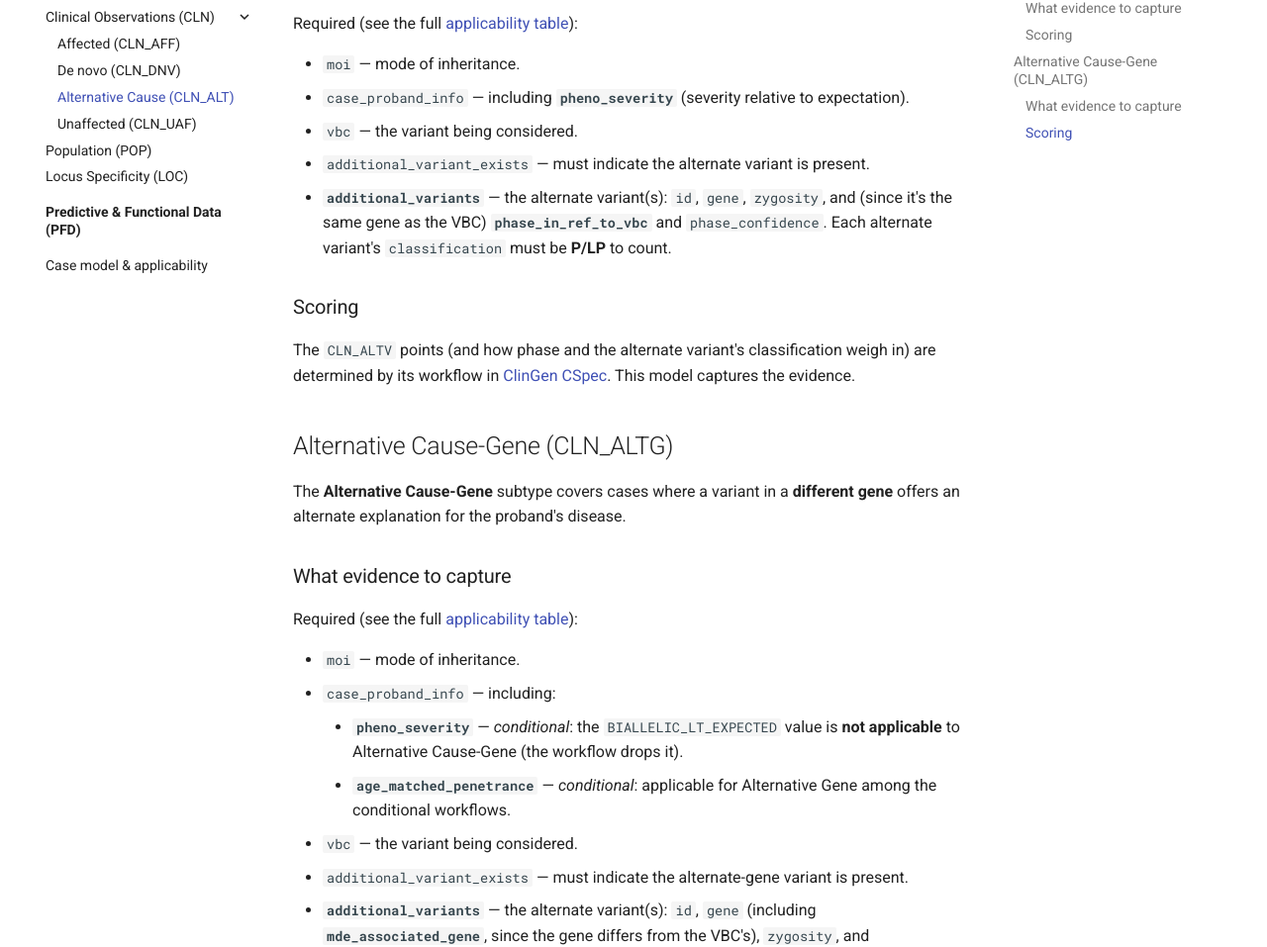
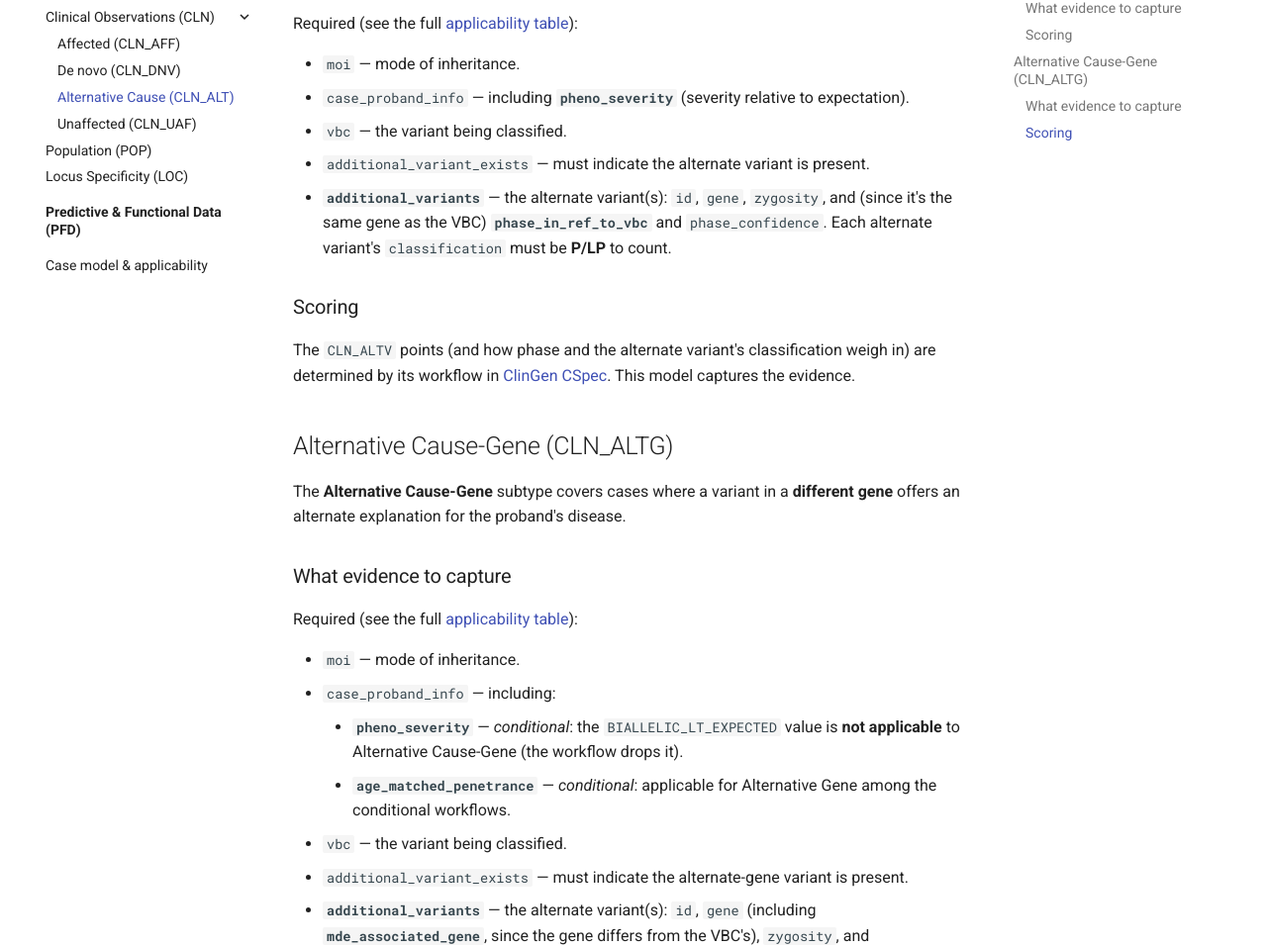
Before and after one commit to clingen-data-model/svcv4-model, an MkDocs documentation site: the page built from docs/workflows/hod/cln/cln-alt.md, in a window 1280 px wide and 1400 px high, scrolled down 540 px. Shown: the part 193-1150 px from the top of the window at 99% size. Built offline with MkDocs 1.6.1 and Material for MkDocs 9.7.7, drawn with Linux system fonts in a browser that asks for light colours; comment, search, counter and statistics services are not loaded.

Commit message:
Update cln-alt.md
Updating considered > classified

```diff
--- a/docs/workflows/hod/cln/cln-alt.md
+++ b/docs/workflows/hod/cln/cln-alt.md
@@ -27,7 +27,7 @@ Required (see the full [applicability table](../../case-model.md)):
 - `moi` — mode of inheritance.
 - `case_proband_info` — including **`pheno_severity`** (severity relative to
   expectation).
-- `vbc` — the variant being considered.
+- `vbc` — the variant being classified.
 - `additional_variant_exists` — must indicate the alternate variant is present.
 - **`additional_variants`** — the alternate variant(s): `id`, `gene`,
   `zygosity`, and (since it's the same gene as the VBC) **`phase_in_ref_to_vbc`**
@@ -55,7 +55,7 @@ Required (see the full [applicability table](../../case-model.md)):
       **not applicable** to Alternative Cause-Gene (the workflow drops it).
     - **`age_matched_penetrance`** — *conditional*: applicable for Alternative
       Gene among the conditional workflows.
-- `vbc` — the variant being considered.
+- `vbc` — the variant being classified.
 - `additional_variant_exists` — must indicate the alternate-gene variant is present.
 - **`additional_variants`** — the alternate variant(s): `id`, `gene` (including
   **`mde_associated_gene`**, since the gene differs from the VBC's), `zygosity`,
```
